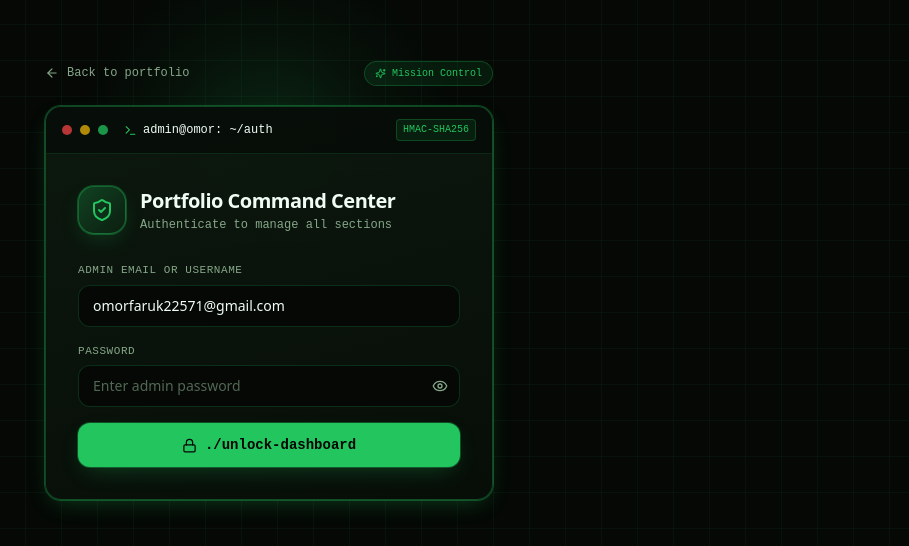
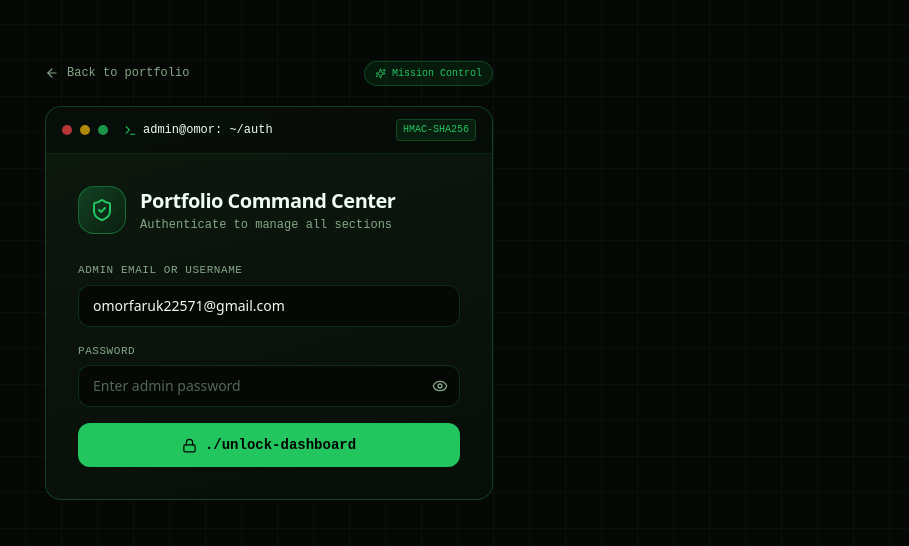
Before and after one commit to omorfaruk22/Omor-Faruk-Portfolio, a Next.js app: page /admin in a window 1280 px wide. Shown: the part 120-666 px from the top of the page, without its empty margins (371-1280 px from the left). Built offline with nearby package versions, Linux system fonts and the light colour scheme; no server answers; the database is empty.

Commit message:
Remove idle login panel shadow and add 50px green hover pop-up glow
Co-authored-by: arena-agent <297053741+arena-agent@users.noreply.github.com>

```diff
--- a/components/admin/AdminLogin.tsx
+++ b/components/admin/AdminLogin.tsx
@@ -58,19 +58,10 @@ export default function AdminLogin({
 
   return (
     <div className="relative z-10 flex min-h-screen flex-col items-center justify-center overflow-x-clip px-4 py-10 sm:px-5">
-      <div
-        aria-hidden="true"
-        style={{
-          background:
-            "radial-gradient(circle, rgba(34, 197, 94, 0.16) 0%, rgba(34, 197, 94, 0.04) 45%, transparent 70%)",
-        }}
-        className="pointer-events-none absolute left-1/2 top-1/3 -z-10 h-96 w-96 -translate-x-1/2 -translate-y-1/2 rounded-full"
-      />
-
       <motion.div
         initial={{ opacity: 0, y: 18 }}
         animate={{ opacity: 1, y: 0 }}
-        transition={{ duration: 0.4 }}
+        transition={{ duration: 0.4, ease: [0.22, 1, 0.36, 1] }}
         className="w-full max-w-md"
       >
         <div className="mb-5 flex items-center justify-between">
@@ -85,7 +76,13 @@ export default function AdminLogin({
           </span>
         </div>
 
-        <div className="glass-card overflow-hidden border-brand/30 shadow-glow">
+        <div
+          style={{
+            background:
+              "linear-gradient(165deg, rgba(13, 25, 15, 0.97) 0%, rgba(7, 14, 8, 0.99) 100%)",
+          }}
+          className="group overflow-hidden rounded-2xl border border-brand/25 shadow-none transition-[transform,box-shadow,border-color] duration-300 ease-[cubic-bezier(0.22,1,0.36,1)] will-change-transform hover:-translate-y-2.5 hover:scale-[1.02] hover:border-brand/80 hover:shadow-[0_0_50px_6px_rgba(34,197,94,0.45),0_0_24px_0_rgba(34,197,94,0.28)] focus-within:-translate-y-2 focus-within:scale-[1.015] focus-within:border-brand/75 focus-within:shadow-[0_0_50px_4px_rgba(34,197,94,0.4),0_0_20px_0_rgba(34,197,94,0.24)]"
+        >
           <div className="flex items-center justify-between gap-2 border-b border-brand/15 bg-black/45 px-4 py-3 font-mono text-xs text-muted">
             <div className="flex items-center gap-2">
               <span className="h-2.5 w-2.5 rounded-full bg-red-500/75" />
@@ -102,7 +99,7 @@ export default function AdminLogin({
 
           <div className="p-6 sm:p-8">
             <div className="flex items-center gap-3.5">
-              <div className="flex h-12 w-12 shrink-0 items-center justify-center rounded-2xl border border-brand/40 bg-gradient-to-br from-brand/25 to-brand/5 text-brand shadow-glow">
+              <div className="flex h-12 w-12 shrink-0 items-center justify-center rounded-2xl border border-brand/40 bg-gradient-to-br from-brand/25 to-brand/5 text-brand transition-shadow duration-300 group-hover:shadow-[0_0_24px_rgba(34,197,94,0.45)]">
                 <ShieldCheck size={24} />
               </div>
               <div className="min-w-0">
@@ -165,7 +162,7 @@ export default function AdminLogin({
               <button
                 type="submit"
                 disabled={loading}
-                className="btn-primary w-full rounded-xl py-3 font-mono shadow-glow"
+                className="btn-primary w-full rounded-xl py-3 font-mono transition-[background-color,box-shadow] duration-200 hover:shadow-[0_0_28px_rgba(34,197,94,0.5)]"
               >
                 {loading ? (
                   <>
```
